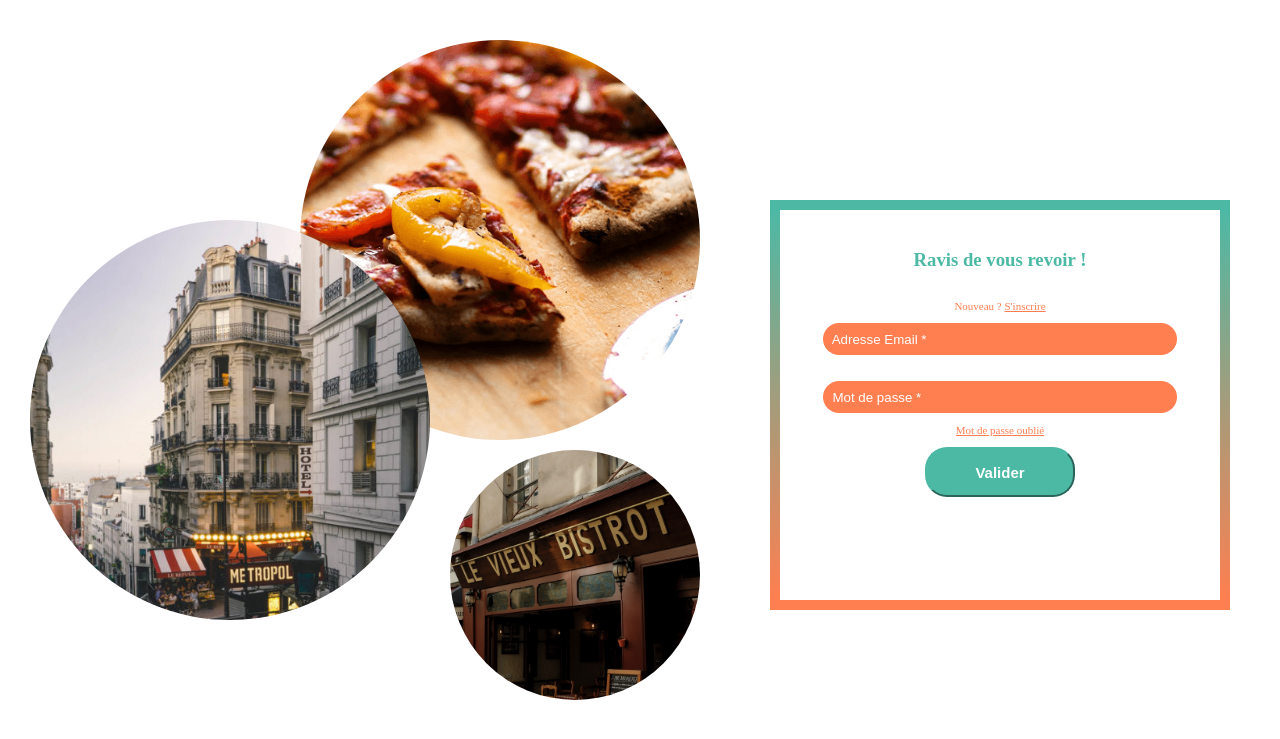
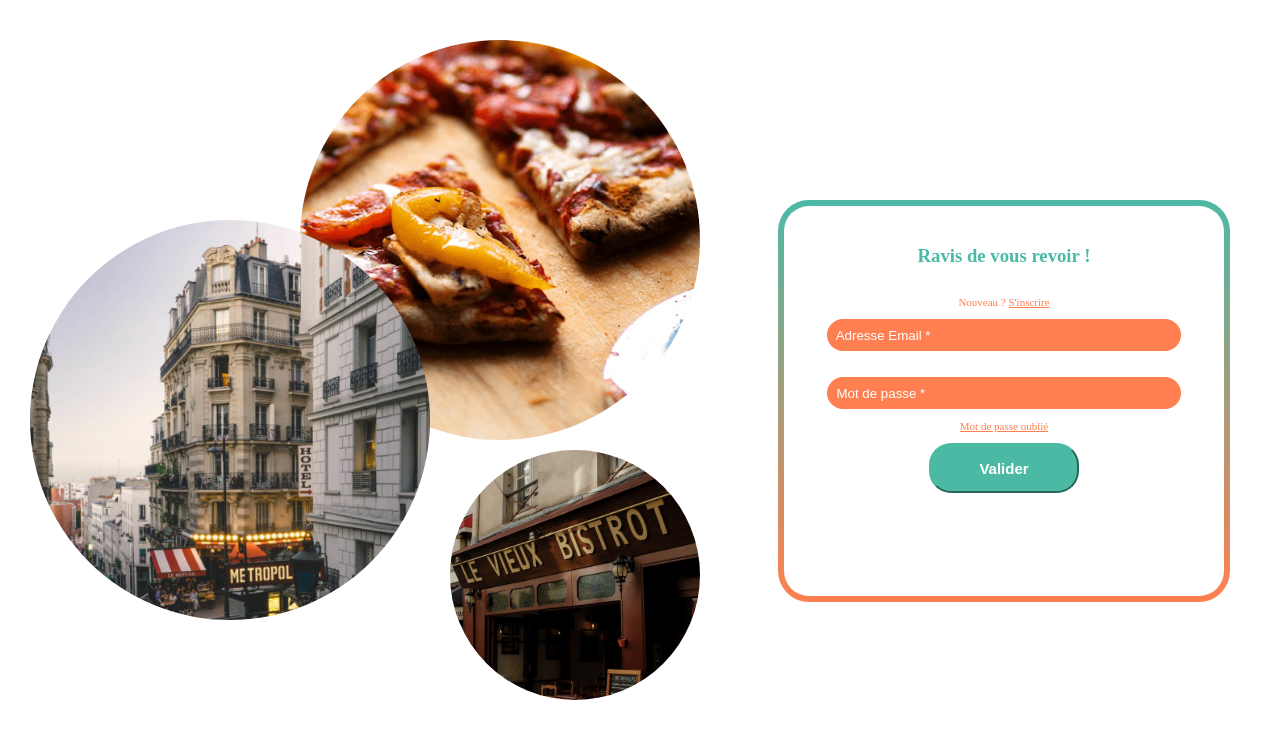
Before and after one commit to PolaireP/UrFridge, a PHP site: page /authentification.html in a window 1280 px wide. Shown: the top 739 px of the page. Run offline with PHP 8.4, Linux system fonts and the light colour scheme.

Commit message:
Reglage bordure

```diff
--- a/style.css
+++ b/style.css
@@ -4,10 +4,11 @@ form {
     width: 400px;
     height: 350px;
     margin: auto;
-    border-width: 10px;
     padding: 20px;
-    border: 10px solid black;
-    border-image: linear-gradient(180deg, #4CB9A5, #FF7F50) 1;
+    border: 6px solid #ffffff00;
+    /* border-image: linear-gradient(180deg, #4CB9A5, #FF7F50) 1; */
+    background: linear-gradient(#fff,#fff) padding-box,
+    linear-gradient(180deg, #4CB9A5, #FF7F50) border-box;
     border-radius: 31px;
     align-items: center;
     position: absolute;
```
Also changed, not shown: authentification.html (line endings or trailing spaces), 1 other file.
